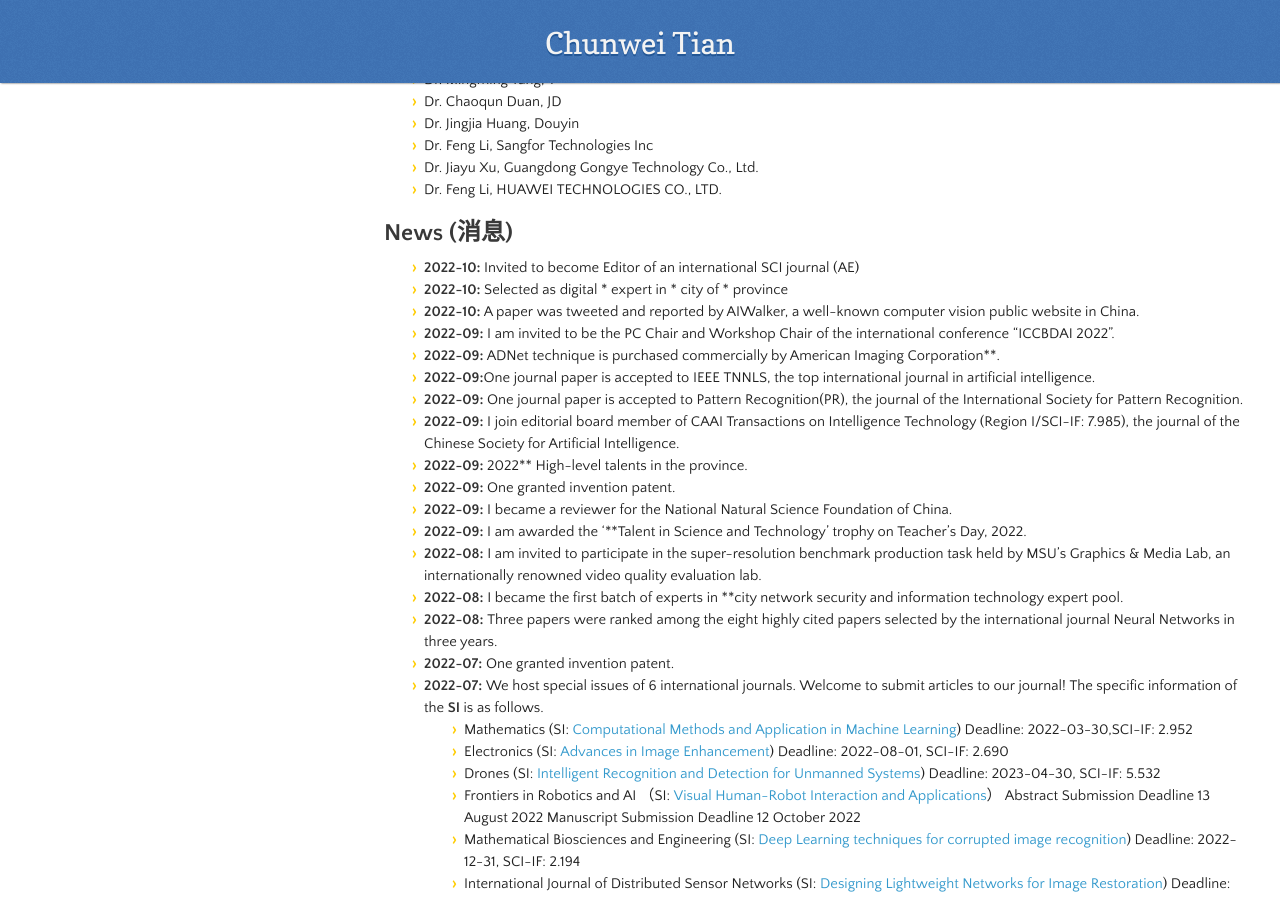
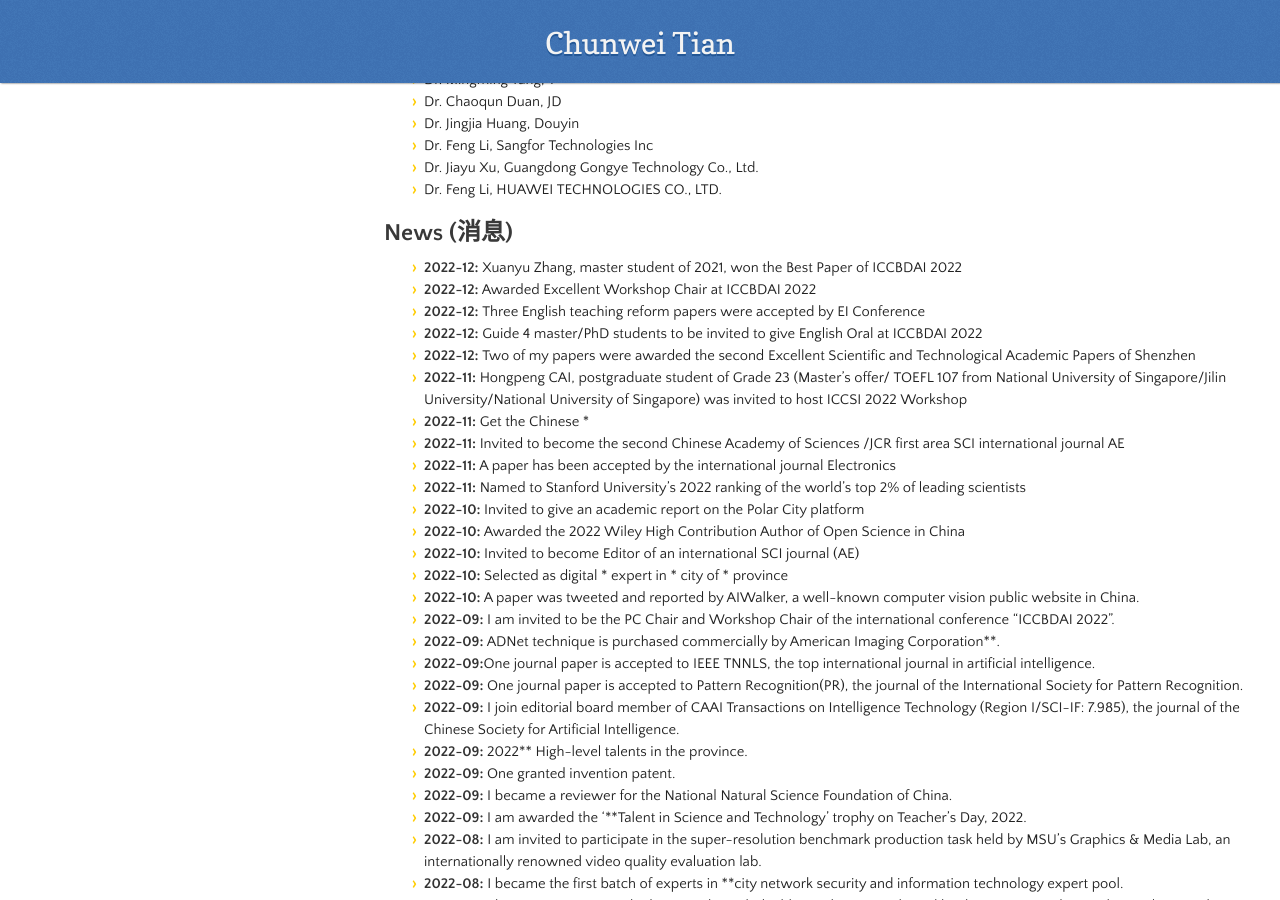
Before and after one commit to hellloxiaotian/hellloxiaotian.github.io, a Jekyll site: the page built from index.md, in a window 1280 px wide and 900 px high, scrolled down 2676 px. Built offline with Jekyll 4.4.1, drawn with Linux system fonts in a browser that asks for light colours; nearby versions of some CDN libraries; our own code applies the rules of GitHub Pages for plain Markdown files; the repository's description, which GitHub fills in, is left out; some of the changed text lies outside the part shown.

Commit message:
Add files via upload

```diff
--- a/index.md
+++ b/index.md
@@ -82,6 +82,18 @@ Major Research Project:  Noise Tolerance Computing and Flexible Low-Level Vision
 
 ## News (消息)
 
+- **2022-12:** Xuanyu Zhang, master student of 2021, won the Best Paper of ICCBDAI 2022
+- **2022-12:** Awarded Excellent Workshop Chair at ICCBDAI 2022
+- **2022-12:** Three English teaching reform papers were accepted by EI Conference
+- **2022-12:** Guide 4 master/PhD students to be invited to give English Oral at ICCBDAI 2022
+- **2022-12:** Two of my papers were awarded the second Excellent Scientific and Technological Academic Papers of Shenzhen
+- **2022-11:** Hongpeng CAI, postgraduate student of Grade 23 (Master's offer/ TOEFL 107 from National University of Singapore/Jilin University/National University of Singapore) was invited to host ICCSI 2022 Workshop
+- **2022-11:** Get the Chinese *
+- **2022-11:** Invited to become the second Chinese Academy of Sciences /JCR first area SCI international journal AE
+- **2022-11:** A paper has been accepted by the international journal Electronics
+- **2022-11:** Named to Stanford University's 2022 ranking of the world's top 2% of leading scientists
+- **2022-10:** Invited to give an academic report on the Polar City platform
+- **2022-10:** Awarded the 2022 Wiley High Contribution Author of Open Science in China
 - **2022-10:** Invited to become Editor of an international SCI journal (AE)
 - **2022-10:** Selected as digital * expert in * city of * province
 - **2022-10:** A paper was tweeted and reported by AIWalker, a well-known computer vision public website in China.
@@ -460,6 +472,9 @@ Graduate Course "Cloud Oriented Big Data Technologies" (Spring)
 ## Awards (奖励)
 
 
+2022 Two of my papers were awarded the second Excellent Scientific and Technological Academic Papers of Shenzhen
+
+2022 Awarded the 2022 Wiley High Contribution Author of Open Science in China
 
 2022 **Province High-level Talent
 
```
